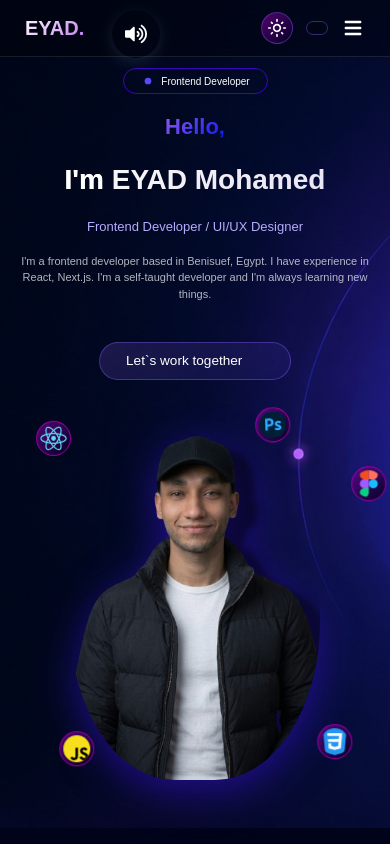
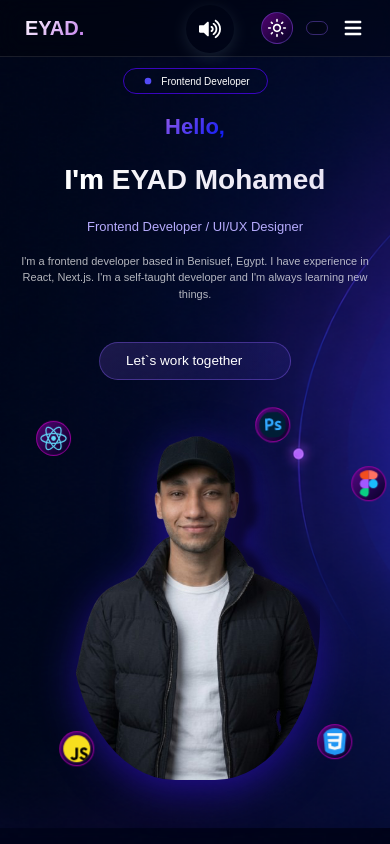
Before and after one commit to eyadm-dev/portfolio, a Next.js app: page / in a window 390 px wide. Shown: the top 844 px of the page. Built offline with nearby package versions, Linux system fonts and the light colour scheme; no server answers; some icons are missing.

Commit message:
refactor: remove unused media query for audio button container

```diff
--- a/components/MusicPlayer/MusicPlayer.module.css
+++ b/components/MusicPlayer/MusicPlayer.module.css
@@ -37,9 +37,3 @@
   top: 5px;
  }
 }
-@media (max-width: 880px) {
- .audioButtonContainer{
-  right: 230px;
-  top: 10px;
- }
-}
```
